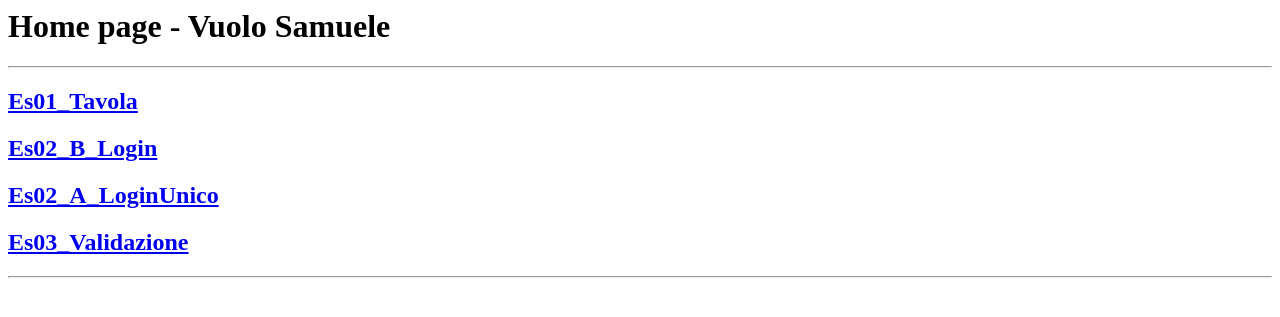
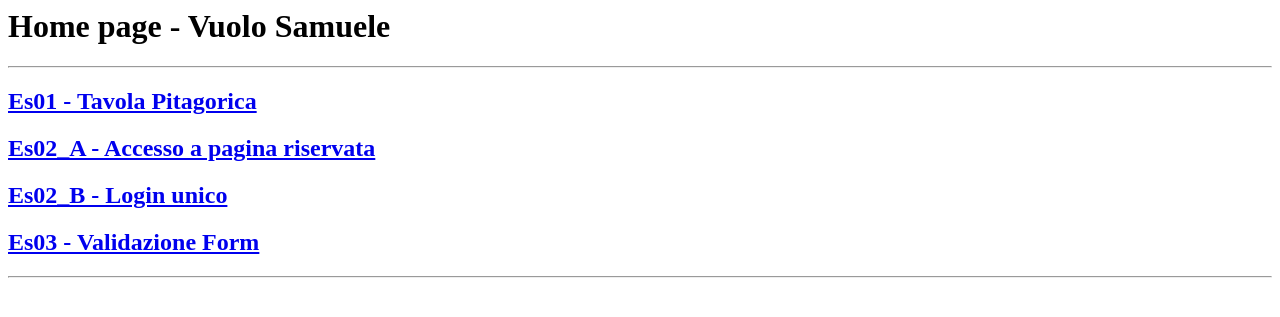
Before and after one commit to SamueleVuolo/5H_INFO, a PHP site: page / in a window 1280 px wide. Shown: the top 317 px of the page. Run offline with PHP 8.4, Linux system fonts and the light colour scheme.

Commit message:
Update index.php

```diff
--- a/PHP/index.php
+++ b/PHP/index.php
@@ -3,11 +3,12 @@
 	<title>Home Page</title>
 </head>
 <body>
+
 <h1>Home page - Vuolo Samuele</h1><hr/>
-<a href="info5H_vuolo/ES01 - Tavola Pitagorica/TavolaPit_Vuolo5H.php"><h2>Es01_Tavola</a><br/></h2>
-<a href="info5H_vuolo/ES02_A - Accesso a pagina riservata/PagRiservata.php"><h2>Es02_B_Login</a><br/></h2>
-<a href="info5H_vuolo/ES02_B - Login Unico/LoginUnico.php"><h2>Es02_A_LoginUnico</a><br/></h2>
-<a href="info5H_vuolo/ES03 - Validazione Form/FormValidazione.php"><h2>Es03_Validazione</a><br/></h2>
+<a href="info5H_vuolo/ES01-TavPit/TavolaPit_Vuolo5H.php"><h2>Es01 - Tavola Pitagorica</a><br/></h2>
+<a href="info5H_vuolo/ES02_A-Form/PagRiservata.php"><h2>Es02_A - Accesso a pagina riservata</a><br/></h2>
+<a href="info5H_vuolo/ES02_B-FormModificato/LoginUnico.php"><h2>Es02_B - Login unico</a><br/></h2>
+<a href="info5H_vuolo/ES03-ValidazioneForm/FormValidazione.php"><h2>Es03 - Validazione Form</a><br/></h2>
 <hr/>
 
 </body>
```
